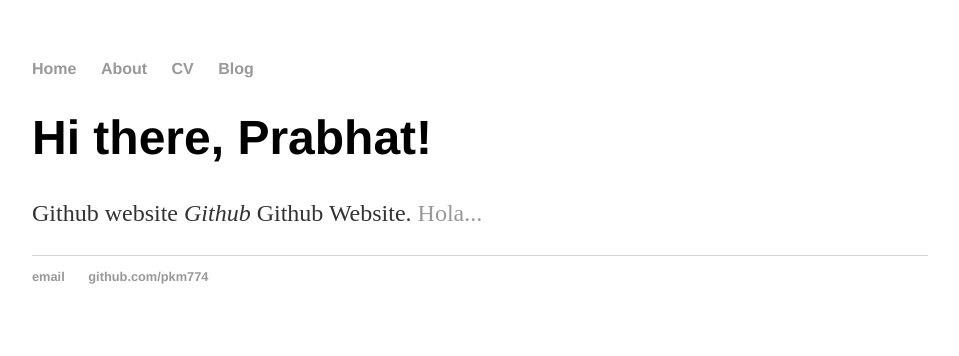
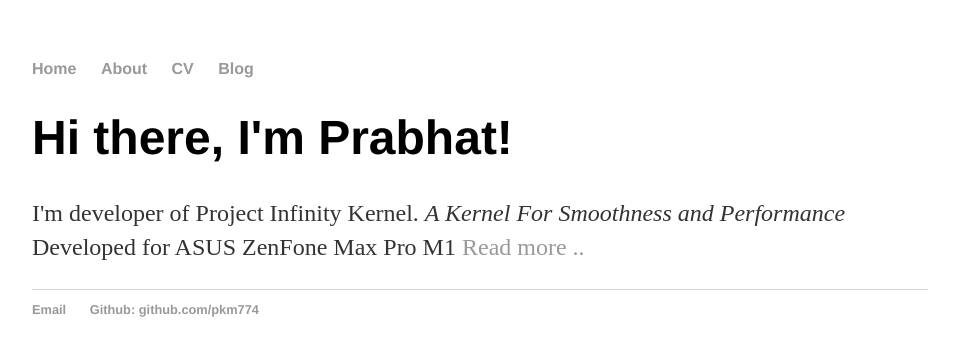
Before and after one commit to pkm774/pkm774.github.io, a Jekyll site: the page built from index.html, in a window 1280 px wide. Shown: the top 356 px of the page, without its empty margins (160-1119 px from the left). Built offline with Jekyll 4.4.1, drawn with Linux system fonts in a browser that asks for light colours.

Commit message:
Update index.html

```diff
--- a/index.html
+++ b/index.html
@@ -1,29 +1,8 @@
-<!DOCTYPE html>
-<html>
-	<head>
-		<title>pkm774</title>
-		<link rel="stylesheet" type="text/css" href="/css/main.css">
-	</head>
-	<body>
-		<nav>
-    		<ul>
-        		<li><a href="/">Home</a></li>
-	        	<li><a href="/About">About</a></li>
-        		<li><a href="/CV">CV</a></li>
-        		<li><a href="/Blog">Blog</a></li>
-    		</ul>
-		</nav>
-		<div class="container">
-    		<div class="blurb">
-        		<h1>Hi there, Prabhat!</h1>
-				<p>Github website <em> Github </em> Github Website. <a href="/about">Hola...</a></p>
-    		</div><!-- /.blurb -->
-		</div><!-- /.container -->
-		<footer>
-    		<ul>
-        		<li><a href="mailto:mprabhat774@gmail.com">email</a></li>
-        		<li><a href="https://github.com/pkm774">github.com/pkm774</a></li>
-			</ul>
-		</footer>
-	</body>
-</html>
+---
+layout: default
+title: PKM774, Project Infinity Kernel Developer
+---
+<div class="blurb">
+	<h1>Hi there, I'm Prabhat!</h1>
+	<p>I'm developer of Project Infinity Kernel. <em> A Kernel For Smoothness and Performance </em> Developed for ASUS ZenFone Max Pro M1 <a href="/about">Read more ..</a></p>
+</div><!-- /.blurb -->
```
